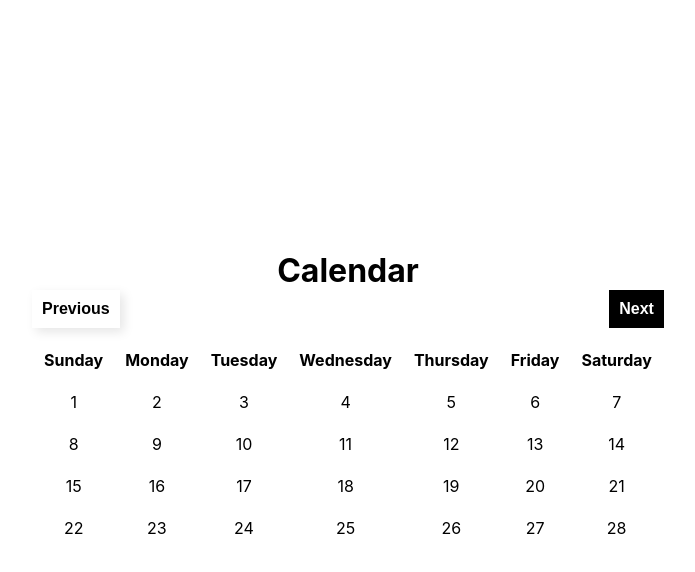
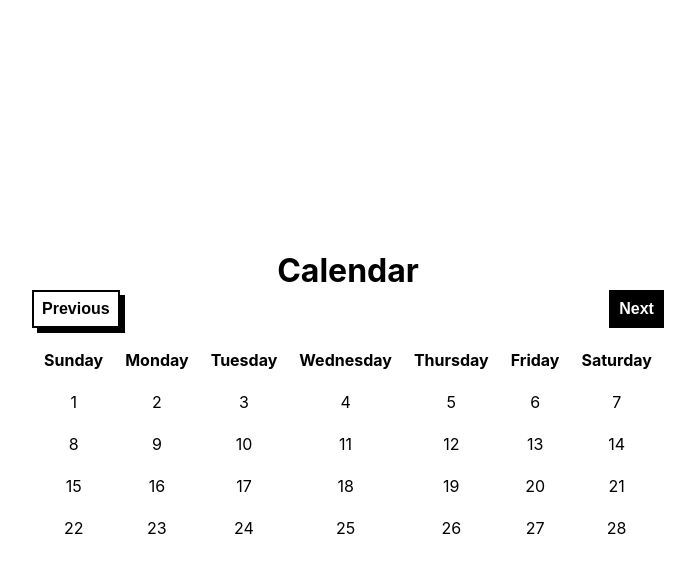
Before and after one commit to cesardarizaleta/React-Proyects, a React (Create React App) app in the folder calendar/: page / in a window 1280 px wide. In both pictures the pointer is over the button "Previous". Shown: the top 572 px of the page, without its empty margins (292-987 px from the left). Built offline with nearby package versions, Linux system fonts and the light colour scheme.

Commit message:
Mejorando Hover

```diff
--- a/calendar/src/calendar.css
+++ b/calendar/src/calendar.css
@@ -23,8 +23,11 @@ nav button {
 nav button:hover {
     background-color: white;
     color: black;
-    box-shadow: 4px 4px 10px rgba(0, 0, 0, 0.1);
+    border: 2px solid black;
+    padding: 8px;
+    box-shadow: 5px 5px 0px 0px black
 }
+
 
 
 th {
```
Also changed, not shown: 1 other file (tests, documents, lock files or other folders).
